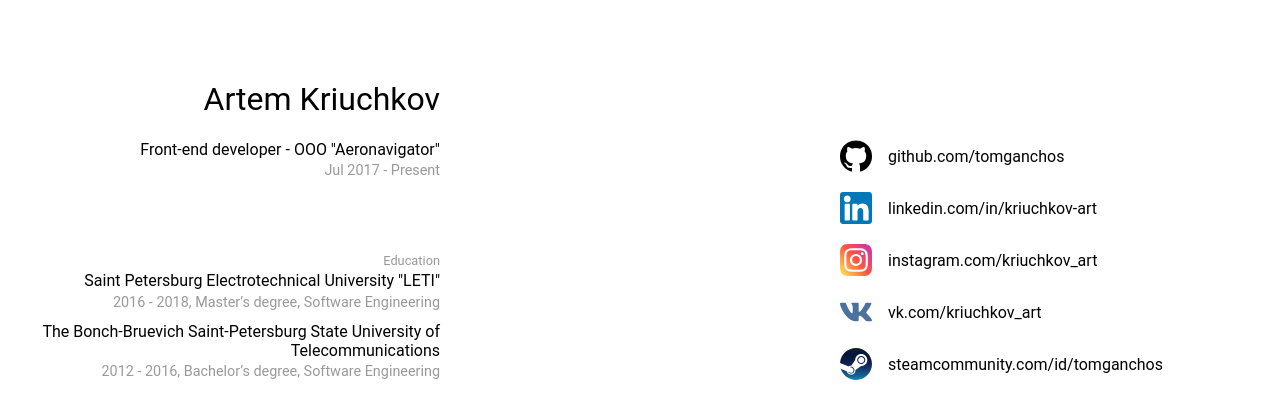
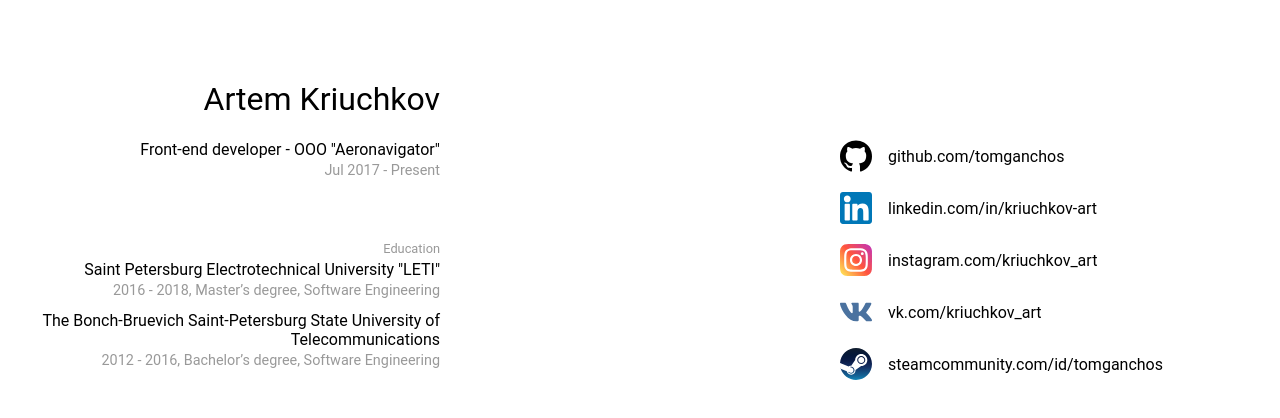
Before and after one commit to tomganchos/personal-page, a Vue app: page / in a window 1280 px wide. Shown: the top 418 px of the page. Built offline with nearby package versions, Linux system fonts and the light colour scheme.

Commit message:
update css header (em to px)

```diff
--- a/src/App.vue
+++ b/src/App.vue
@@ -166,10 +166,13 @@ export default {
     display: flex;
     flex-direction: column;
     align-items: flex-end;
-    padding-bottom: 0.7em;
+    margin-bottom: 0.7em;
   }
   .education-item:last-child {
     padding-bottom: 0;
+  }
+  .education-item:hover {
+    box-shadow: 0 0 1px rgba(0,0,0,0.3);
   }
   .education-item__title {
     padding-bottom: 0.2em;
```
